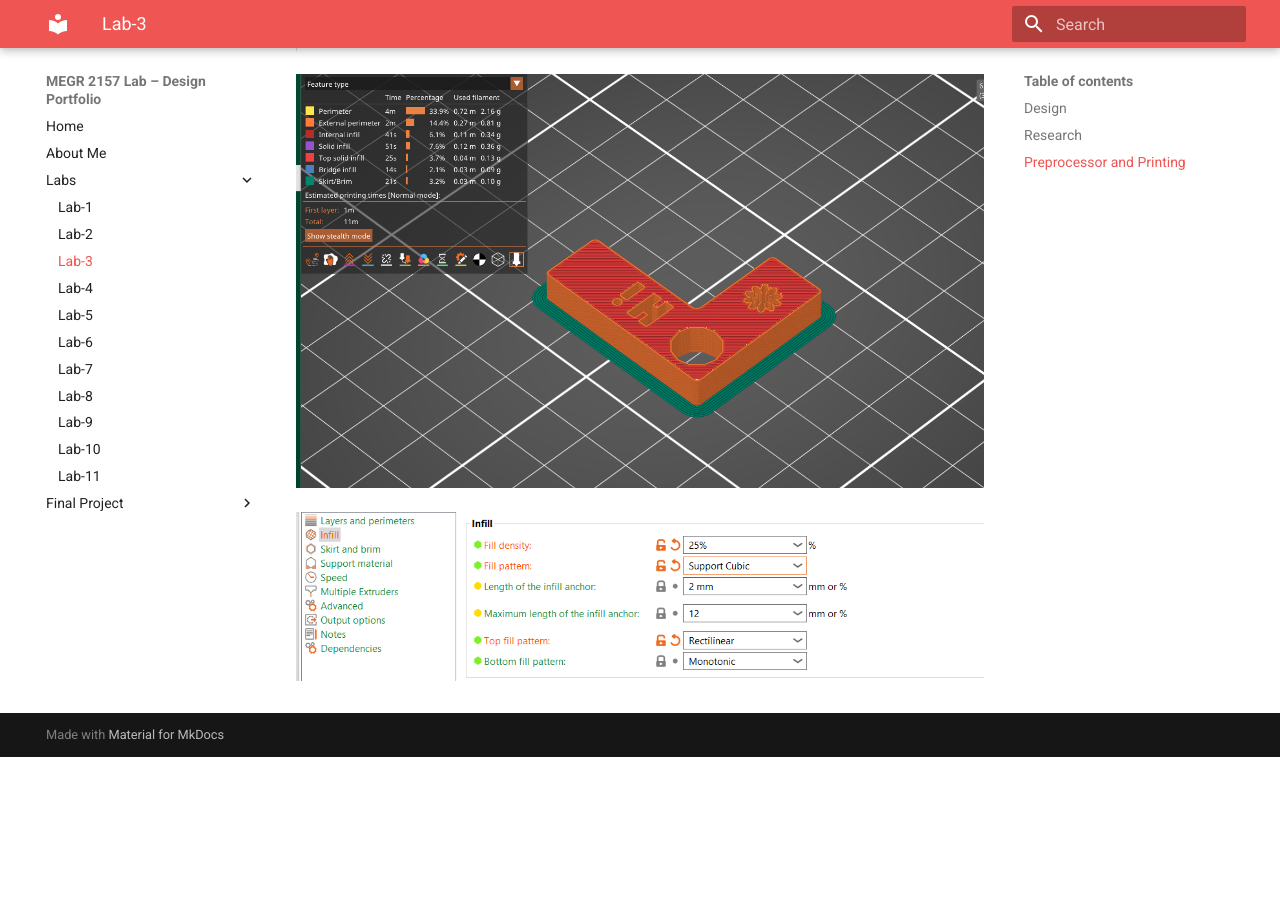
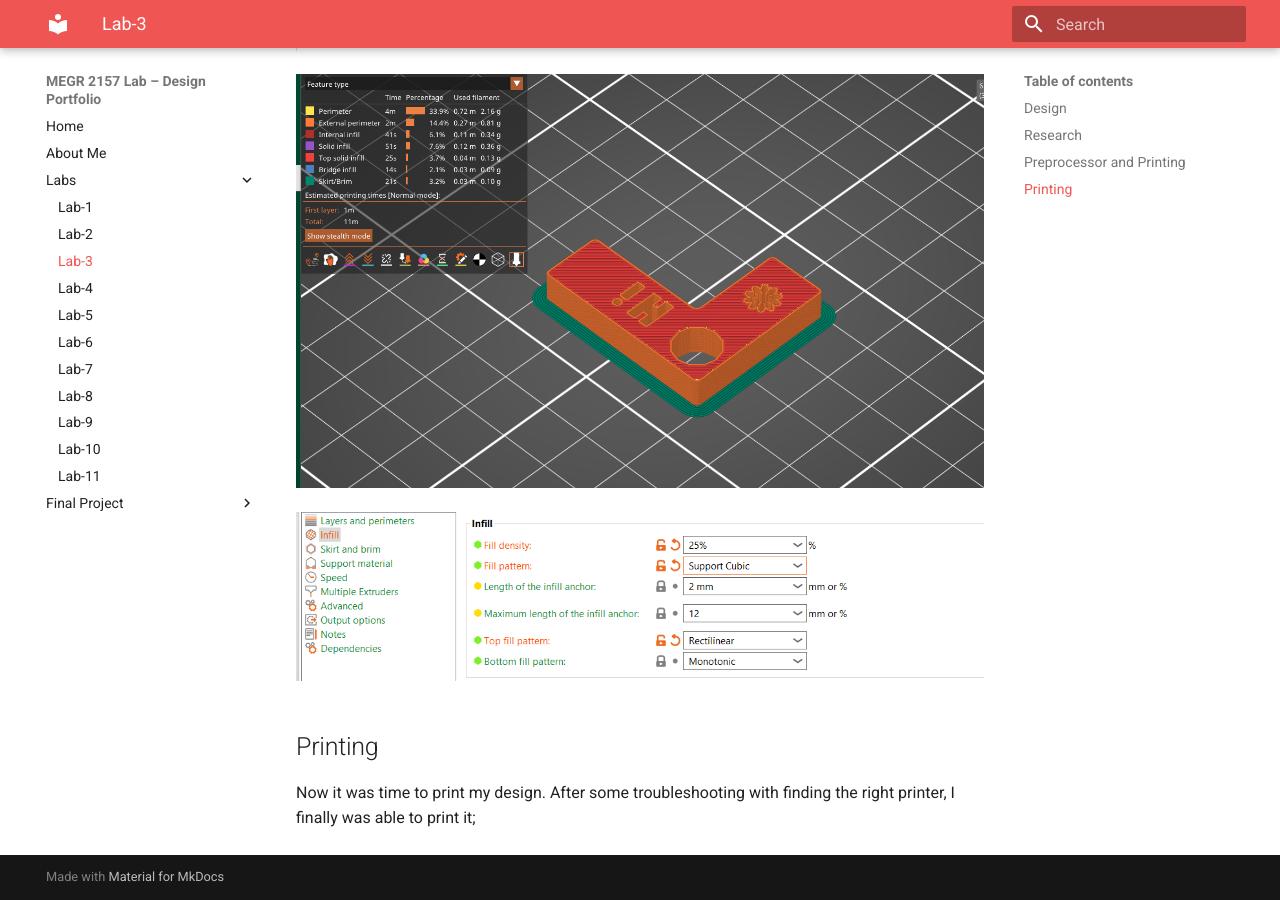
Before and after one commit to bspinne2/Brendan-Spinner-Portfolio, an MkDocs documentation site: the page built from docs/Labs/L03/index.md, in a window 1280 px wide and 900 px high, scrolled down 6030 px. Built offline with MkDocs 1.6.1 and Material for MkDocs 9.7.7, drawn with Linux system fonts in a browser that asks for light colours; before the commit the page ends 6787 px from its top, so only the background shows below that.

Commit message:
Update index.md

```diff
--- a/docs/Labs/L03/index.md
+++ b/docs/Labs/L03/index.md
@@ -47,3 +47,7 @@ When I imported the design into Prusa Slicer, I noticed that I did not need to s
 ![Screenshot](./Screenshot%202026-09-03%20133615.png)
 
 ![Screenshot](./Screenshot%202026-09-03%20132950.png)
+
+## Printing
+
+Now it was time to print my design. After some troubleshooting with finding the right printer, I finally was able to print it;
```
